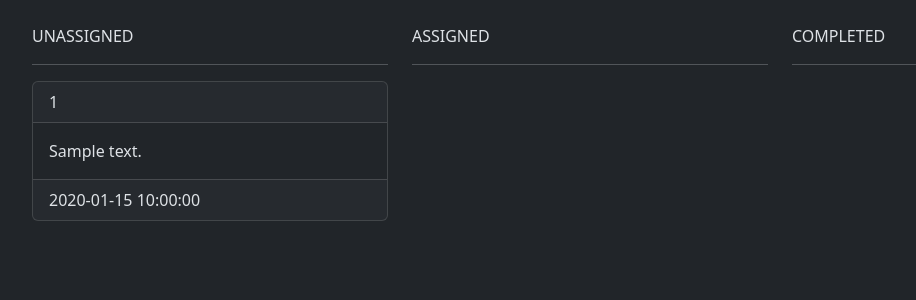
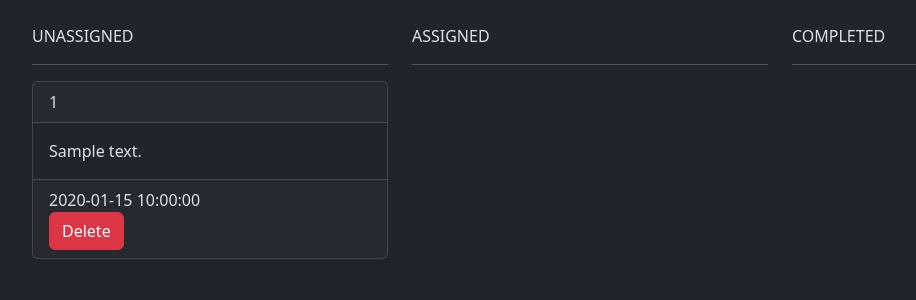
Before and after one commit to bhagyajkumar/miniproject, a Flask app: page /project/1/ticket in a window 1280 px wide. Shown: the part 56-356 px from the top of the page, without its empty margins (50-966 px from the left). Run offline with Flask 3, Linux system fonts and the light colour scheme; a user stored in the database is signed in; tables that the repository leaves empty hold one stand-in row (values such as "Sample post").

Commit message:
feat: ticket delete

```diff
--- a/app/main/views.py
+++ b/app/main/views.py
@@ -6,6 +6,8 @@ from .forms import PostForm, TicketForm
 from ..ext import db
 from flask_login import current_user, login_required
 from sqlalchemy import desc
+
+
 
 @view.route("/")
 def home():
@@ -51,9 +53,20 @@ def create_post():
 
 @view.route("/project/<id>/ticket")
 def ticket(id):
-    tickets = Ticket.query.filter_by(project=Project.query.get(id)).all()
+    project = Project.query.get(id)
+    tickets = Ticket.query.filter_by(project=project).all()
+    is_admin = False
+    if current_user == project.admin:
+        is_admin = True
+    return render_template("pages/ticket.html", tickets=tickets, TicketStatus=TicketStatus, is_admin=is_admin)
 
-    return render_template("pages/ticket.html", tickets=tickets, TicketStatus=TicketStatus)
+@view.route("/project/<pid>/ticket/<tid>/delete")
+
+def delete_ticket(pid,tid):
+    ticket = Ticket.query.get(tid)
+    db.session.delete(ticket)
+    db.session.commit()
+    return redirect(url_for("main.ticket", id=pid))
 
 @view.route("/project/<id>/ticket/create", methods=["GET", "POST"])
 def create_ticket(id):
--- a/app/templates/pages/ticket.html
+++ b/app/templates/pages/ticket.html
@@ -24,6 +24,10 @@
                         </div>
                         <div class="card-footer">
                             {{ticket.timestamp}}
+                            <br>
+                            {%if is_admin%}
+                            <a class = "btn btn-danger" href="{{url_for('main.delete_ticket', pid=ticket.project_id, tid=ticket.id)}}">Delete</a>
+                            {%endif%}
                         </div>
                     </div>
                 {%endif%}
@@ -43,6 +47,10 @@
                         </div>
                         <div class="card-footer">
                             {{ticket.timestamp}}
+                            <br>
+                            {%if is_admin%}
+                            <a class = "btn btn-danger" href="{{url_for('main.delete_ticket', pid=ticket.project_id, tid=ticket.id)}}">Delete</a>
+                            {%endif%}
                         </div>
                     </div>
                 {%endif%}
@@ -62,6 +70,10 @@
                         </div>
                         <div class="card-footer">
                             {{ticket.timestamp}}
+                            <br>
+                            {%if is_admin%}
+                            <a class = "btn btn-danger" href="{{url_for('main.delete_ticket', pid=ticket.project_id, tid=ticket.id)}}">Delete</a>
+                            {%endif%}
                         </div>
                     </div>
                 {%endif%}
```
